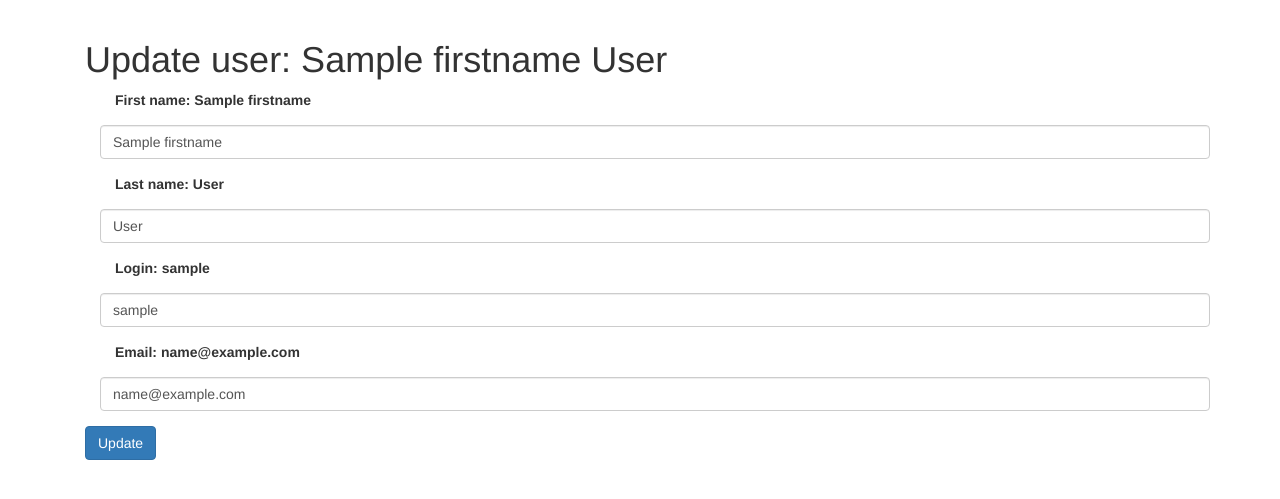
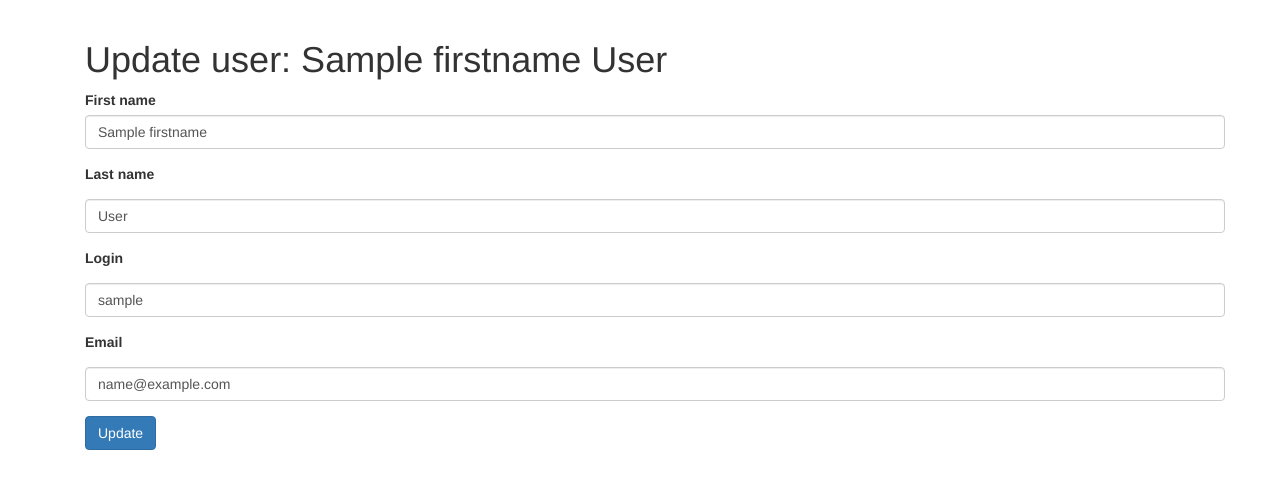
Before and after one commit to DiMukha/PythonFlaskProject_BI_Team, a Flask app: template templates/update_user.html in a window 1280 px wide. Shown: the part 52-551 px from the top of the page. Run offline with Flask 2, Linux system fonts and the light colour scheme; the template is opened without the code that fills it: most values are stand-ins (such as "Sample title", 1, 10 or a date in 2020); some libraries are stand-ins or nearby versions.

Commit message:
edit label into update_user.html form

```diff
--- a/templates/update_user.html
+++ b/templates/update_user.html
@@ -9,20 +9,20 @@
     {% endif %}
 
     <form action="" method="post">
-        <div class="form-group col-md-12">
-            <label for="firstname" class="form-group col-md-6">First name: {{ firstname }}</label>
+        <div class="form-group">
+            <label for="firstname">First name</label>
             <input type="text" class="form-control" id="firstname" name="firstname" value="{{ firstname }}">
         </div>
-        <div class="form-group col-md-12">
-            <label for="lastname" class="form-group col-md-6">Last name: {{ lastname }}</label>
+        <div class="form-group">
+            <label for="lastname" class="form-group">Last name</label>
             <input type="text" class="form-control" id="lastname" name="lastname" value="{{ lastname }}">
         </div>
-        <div class="form-group col-md-12">
-            <label for="login" class="form-group col-md-6">Login: {{ login }}</label>
+        <div class="form-group">
+            <label for="login" class="form-group">Login</label>
             <input type="text" class="form-control" id="login" name="login" value="{{ login }}">
         </div>
-        <div class="form-group col-md-12">
-            <label for="email" class="form-group col-md-6">Email: {{ email }}</label>
+        <div class="form-group">
+            <label for="email" class="form-group">Email</label>
             <input type="text" class="form-control" id="email" name="email" value="{{ email }}">
         </div>
         <button type="submit" class="btn btn-primary">Update</button>
```
